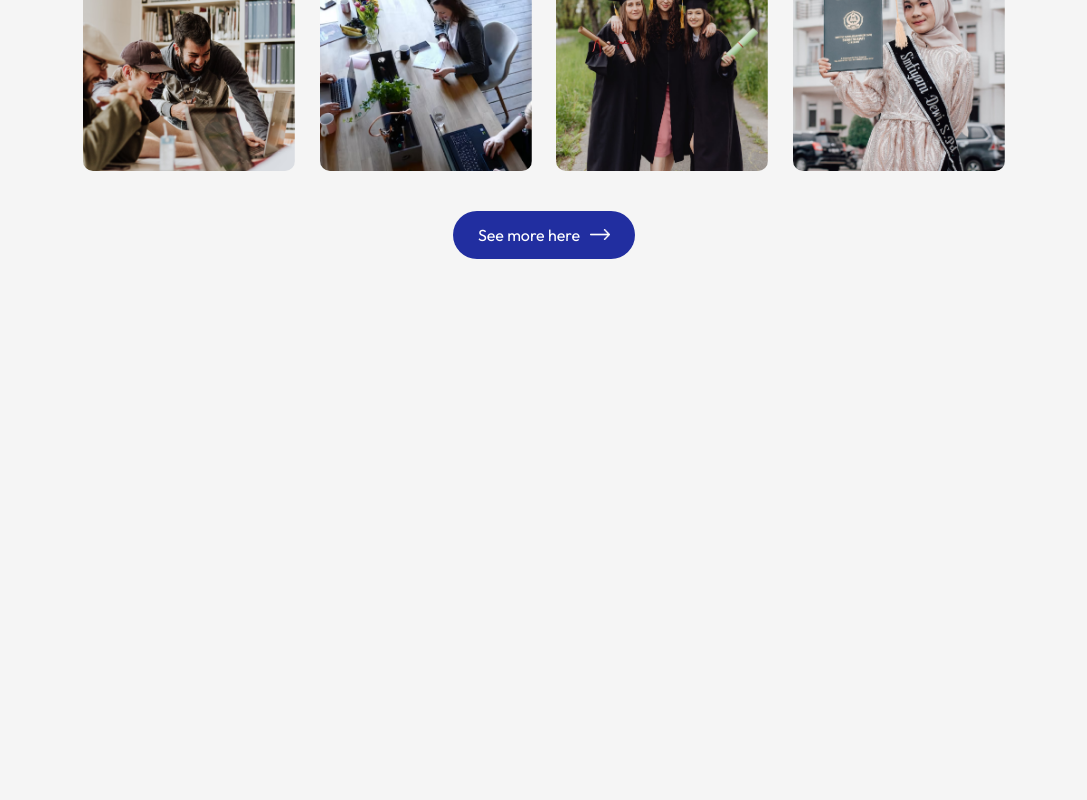
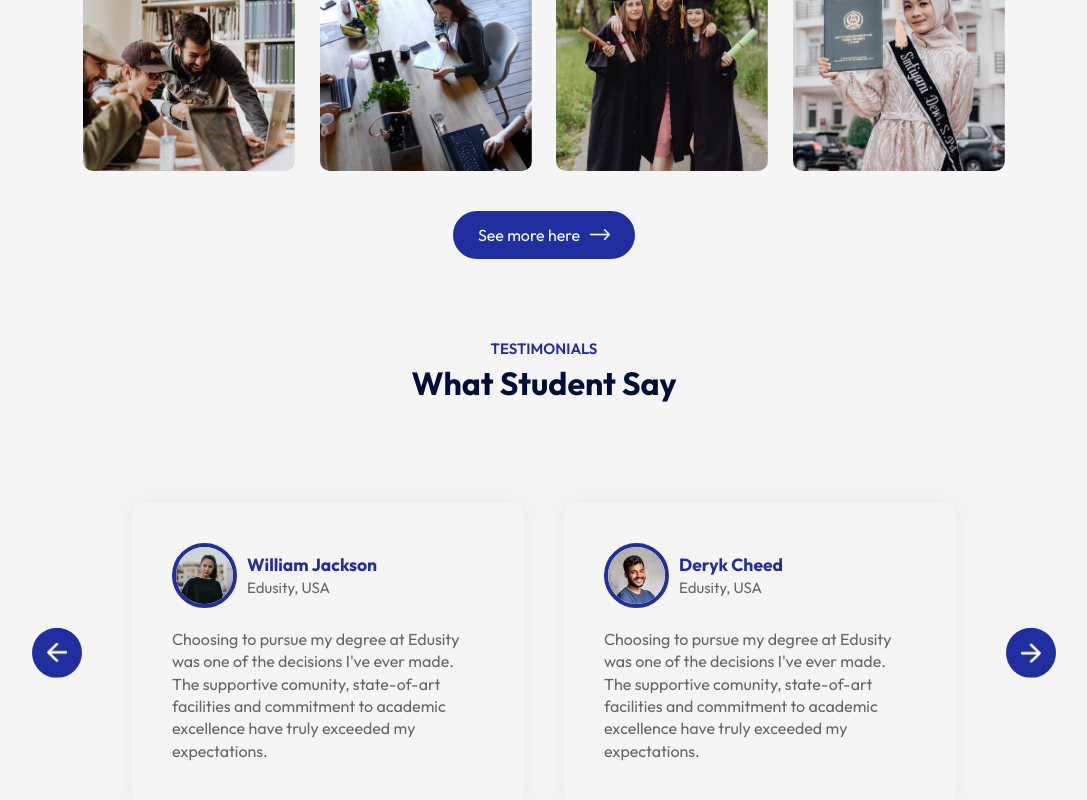
Before and after one commit to DerickMuluka/edusity, a React (Vite) app: page / in a window 1280 px wide. Shown: the part 2134-2934 px from the top of the page, without its empty margins (96-1183 px from the left). Before the commit the page ends 2473 px from the top, so only its background shows below. Built offline with nearby package versions, Linux system fonts and the light colour scheme.

Commit message:
add Testimonials component

```diff
--- a/src/App.jsx
+++ b/src/App.jsx
@@ -5,6 +5,7 @@
 import Title from './components/Title/Title'
 import About from './components/About/About'
 import Campus from './components/Campus/Campus'
+import Testimonials from './components/Testimonials/Testimonials'
 
 
 const App = () => {
@@ -18,6 +19,8 @@
         <About/>
         <Title subTitle = 'Gallery' title='Campus Photos'/>
         <Campus/>
+        <Title subTitle = 'Testimonials' title='What Student Say'/>
+        <Testimonials/>
       </div>
     </div>
   )
--- /dev/null
+++ b/src/components/Testimonials/Testimonials.css
@@ -0,0 +1,75 @@
+.testimonials
+{
+    margin: 80px auto;
+    padding: 0 80px;
+    position: relative;
+}
+
+.next-btn, .back-btn
+{
+    position: absolute;
+    top: 50%;
+    right: 0;
+    transform: translateY(-50%);
+    padding: 15px;
+    width: 50px;
+    border-radius: 50%;
+    cursor: pointer;
+    background: #212ea0;
+}
+
+.back-btn
+{
+    right: auto;
+    left: 0;
+}
+
+.slider
+{
+    overflow: hidden;
+}
+
+.slider ul
+{
+    display: flex;
+    width: 200%;
+    overflow-x: hidden;
+    transition: 0.5s;
+}
+
+.slider ul li
+{
+    list-style: none;
+    width: 50%;
+    padding: 20px;
+}
+
+.slide
+{
+    box-shadow: 0 0 20px rgba(0,0,0,0.05);
+    padding: 40px;
+    border-radius: 10px;
+    color: #676767;
+    line-height: 1.4;
+}
+
+.slide img
+{
+    width: 65px;
+    border-radius: 50%;
+    margin-right: 10px;
+    border: 4px solid #212ea0;
+}
+
+.user-info
+{
+    display: flex;
+    align-items: center;
+    margin-bottom: 20px;
+    font-size: 15px;
+}
+
+.user-info h3
+{
+    color: #212ea0;
+}
--- /dev/null
+++ b/src/components/Testimonials/Testimonials.jsx
@@ -0,0 +1,97 @@
+import React, { useRef } from 'react'
+import './Testimonials.css'
+import next_icon from '../../assets/next-icon.png'
+import back_icon from '../../assets/back-icon.png'
+import user_1 from '../../assets/user-1.png'
+import user_2 from '../../assets/user-2.png'
+import user_3 from '../../assets/user-3.png'
+import user_4 from '../../assets/user-4.png'
+
+const Testimonials = () => {
+    const slider = useRef();
+    let tx = 0;
+    const slideForward = ()=>{
+        if (tx > -50){
+        tx -= 25;
+      }
+        slider.current.style.transform = `translateX(${tx}%)`
+    }
+    const slideBackward = ()=>{
+        if (tx < 0){
+            tx += 25;
+          }
+            slider.current.style.transform = `translateX(${tx}%)`
+    }
+  return (
+    <div className='testimonials'>
+        <img src={next_icon} alt="" className='next-btn' onClick={slideForward}/>
+        <img src={back_icon} alt="" className='back-btn' onClick={slideBackward}/>
+        <div className="slider">
+            <ul ref={slider}>
+                <li>
+                    <div className="slide">
+                        <div className="user-info">
+                            <img src={user_1} alt="" />
+                            <div>
+                                <h3>William Jackson</h3>
+                                <span>Edusity, USA</span>
+                            </div>
+                        </div>
+                        <p>Choosing to pursue my degree at Edusity was one of the decisions I've ever made. The
+                            supportive comunity, state-of-art facilities and commitment to academic excellence
+                            have truly exceeded my expectations.
+                        </p>
+                    </div>
+                </li>
+                <li>
+                    <div className="slide">
+                        <div className="user-info">
+                            <img src={user_2} alt="" />
+                            <div>
+                                <h3>Deryk Cheed</h3>
+                                <span>Edusity, USA</span>
+                            </div>
+                        </div>
+                        <p>Choosing to pursue my degree at Edusity was one of the decisions I've ever made. The
+                            supportive comunity, state-of-art facilities and commitment to academic excellence
+                            have truly exceeded my expectations.
+                        </p>
+                    </div>
+                </li>
+                <li>
+                    <div className="slide">
+                        <div className="user-info">
+                            <img src={user_3} alt="" />
+                            <div>
+                                <h3>Sophy Jabal</h3>
+                                <span>Edusity, USA</span>
+                            </div>
+                        </div>
+                        <p>Choosing to pursue my degree at Edusity was one of the decisions I've ever made. The
+                            supportive comunity, state-of-art facilities and commitment to academic excellence
+                            have truly exceeded my expectations.
+                        </p>
+                    </div>
+                </li>
+                <li>
+                    <div className="slide">
+                        <div className="user-info">
+                            <img src={user_4} alt="" />
+                            <div>
+                                <h3>Raun Ezra</h3>
+                                <span>Edusity, USA</span>
+                            </div>
+                        </div>
+                        <p>Choosing to pursue my degree at Edusity was one of the decisions I've ever made. The
+                            supportive comunity, state-of-art facilities and commitment to academic excellence
+                            have truly exceeded my expectations.
+                        </p>
+                    </div>
+                </li>
+            </ul>
+        </div>
+    </div>
+  )
+}
+
+export default Testimonials
```
